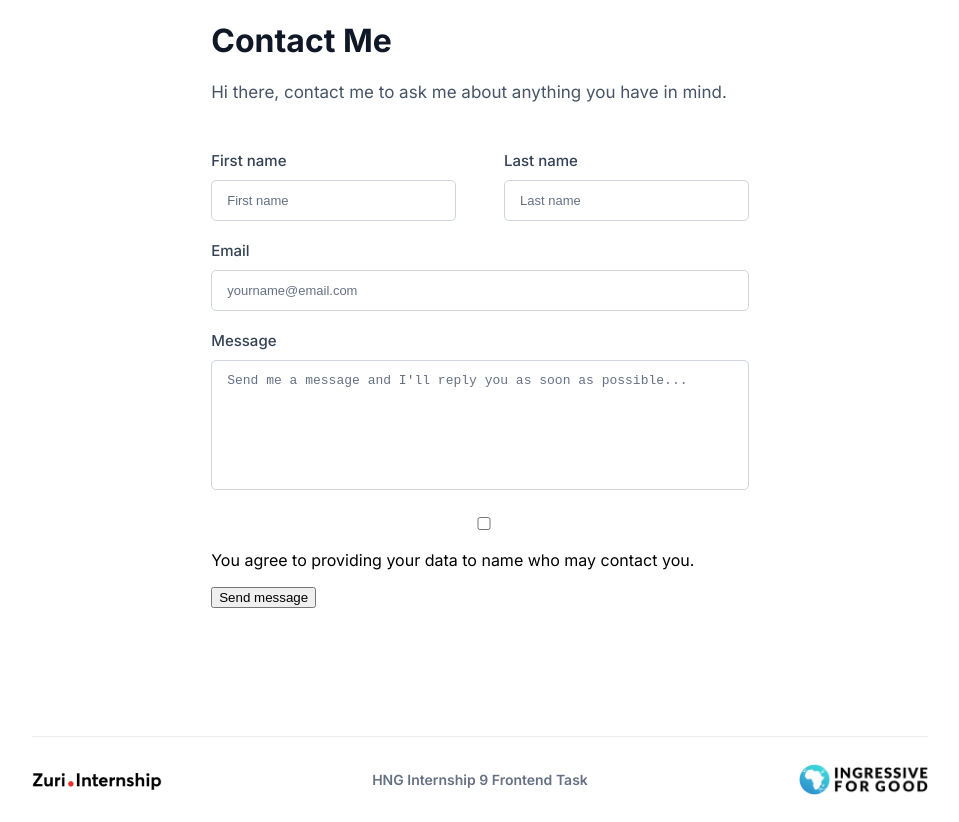
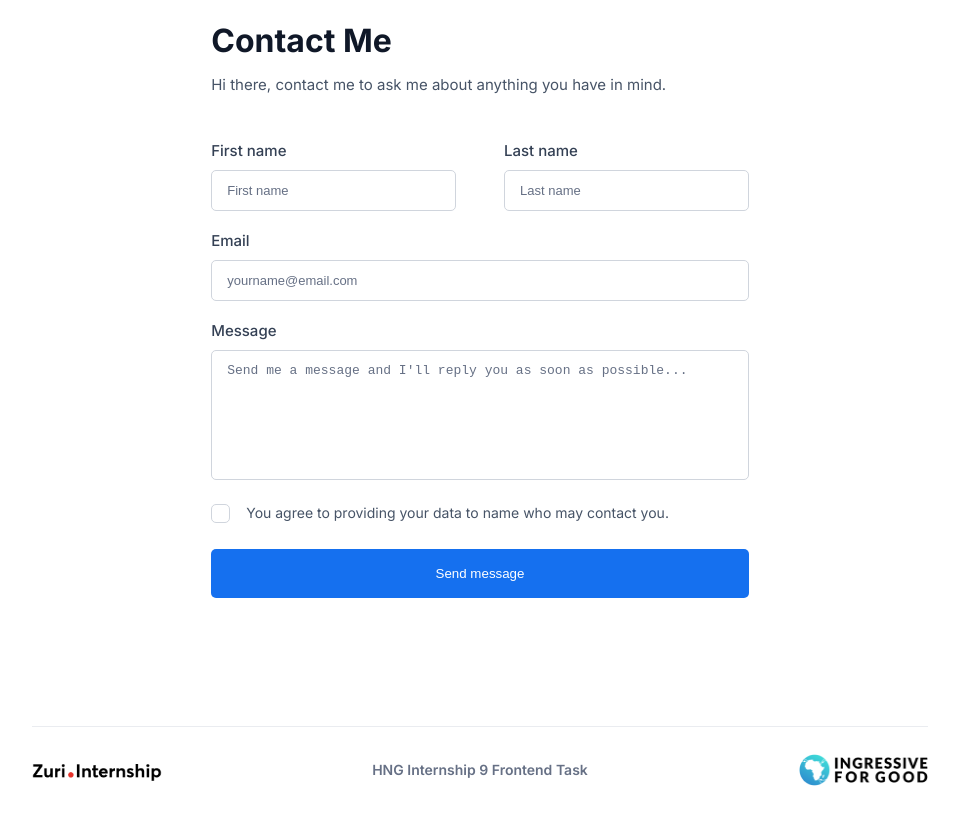
Before and after one commit to rambey-coder/HNG-STAGE-1-TASK, a React (Create React App) app: page /contact in a window 1280 px wide. Shown: the whole page, without its empty margins (160-1119 px from the left). Built offline with nearby package versions, Linux system fonts and the light colour scheme; the HTML template or start-up script is replaced by a standard one.

Commit message:
style: all form content styled

```diff
--- a/src/App.css
+++ b/src/App.css
@@ -1,4 +1,4 @@
-.container {
+.general-container {
   width: 70%;
   margin: auto;
 }
@@ -272,12 +272,12 @@
 .contact-container > h1 {
   color: #101828;
   font-weight: 700;
+  margin-bottom: 0;
 }
 
 .contact-container > p {
-  font-size: 17px;
+  font-size: 15px;
   color: #475467;
-  margin-top: 0;
 }
 
 .contact {
@@ -341,9 +341,96 @@
   font-size: 13px;
 }
 
+/* .checkbox {
+  display: flex;
+  align-items: center;
+  gap: 1rem;
+  position: relative;
+} */
+
+.container {
+  display: block;
+  position: relative;
+  padding-left: 35px;
+  margin-bottom: 12px;
+  cursor: pointer;
+  font-size: 14px;
+  color: #475467;
+  user-select: none;
+}
+
+/* Hide the browser's default checkbox */
+.container input {
+  position: absolute;
+  opacity: 0;
+  cursor: pointer;
+  height: 0;
+  width: 0;
+}
+
+/* Create a custom checkbox */
+.checkmark {
+  position: absolute;
+  top: 0;
+  left: 0;
+  height: 17px;
+  width: 17px;
+  background-color: transparent;
+  border: 1px solid #D0D5DD;
+  border-radius: 5px;
+}
+
+
+/* When the checkbox is checked, add a blue background */
+.container input:checked ~ .checkmark {
+  background-color: transparent;
+  border-color: #1570EF;
+  transition: all 0.5s ease;
+}
+
+/* Create the checkmark/indicator (hidden when not checked) */
+.checkmark:after {
+  content: "";
+  position: absolute;
+  display: none;
+}
+
+/* Show the checkmark when checked */
+.container input:checked ~ .checkmark:after {
+  display: block;
+}
+
+/* Style the checkmark/indicator */
+.container .checkmark:after {
+  left: 6px;
+  top: 2px;
+  width: 3px;
+  height: 10px;
+  border: solid #1570EF;
+  border-width: 0 2px 2px 0;
+  transform: rotate(45deg);
+}
+
+#btn_submit {
+  display: inline-block;
+  background: #1570EF;
+  width: 100%;
+  margin-top: 1rem;
+  border: none;
+  border-radius: 5px;
+  padding: 17px;
+  cursor: pointer;
+  color: #fff;
+  font-weight: 500;
+}
+
+#btn_submit:hover {
+  background: #045cd7;
+  transition: all .8s ease;
+}
+
 @media screen and (max-width: 774px) {
   .footer {
-    /* display: none; */
     flex-direction: column;
     align-items: flex-start;
     gap: 2rem;
--- a/src/App.js
+++ b/src/App.js
@@ -7,7 +7,7 @@ import { BrowserRouter as Router, Routes, Route} from 'react-router-dom'
 function App() {
   return (
     <Router>
-     <div className="container">
+     <div className="general-container">
     <Routes>
       <Route path='/' element={<Links />} />
       <Route path='/contact' element={<Contact />} />
--- a/src/Components/Contact.js
+++ b/src/Components/Contact.js
@@ -11,11 +11,11 @@ const Contact = () => {
                     <div className="contact-info">
                         <div>
                             <label>First name</label>
-                          <input type="text" id="first_name" placeholder='First name'/>
+                            <input type="text" id="first_name" placeholder='First name' />
                         </div>
                         <div>
                             <label>Last name</label>
-                          <input type="text" id="last_name" placeholder='Last name'/>
+                            <input type="text" id="last_name" placeholder='Last name' />
                         </div>
                     </div>
 
@@ -28,10 +28,11 @@ const Contact = () => {
                         <textarea placeholder="Send me a message and I'll reply you as soon as possible..." id="message"></textarea>
                     </div>
 
-                <div className="checkbox">
-                    <input type="checkbox" name="" id="" />
-                    <p>You agree to providing your data to name who may contact you.</p>
-                </div>
+                    <label className="container">
+                    You agree to providing your data to name who may contact you.
+                        <input type="checkbox" />
+                        <span className="checkmark"></span>
+                    </label>
 
                     <button id='btn_submit'>Send message</button>
                 </form>
```
Lines whose indentation alone changed are shown as unchanged.
